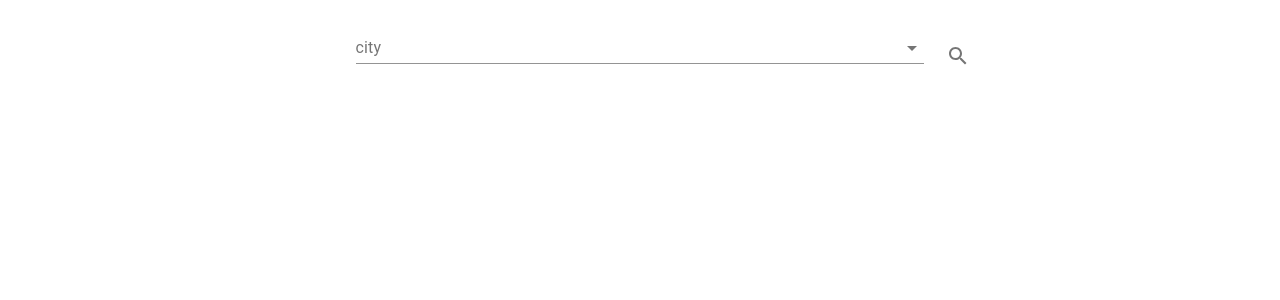
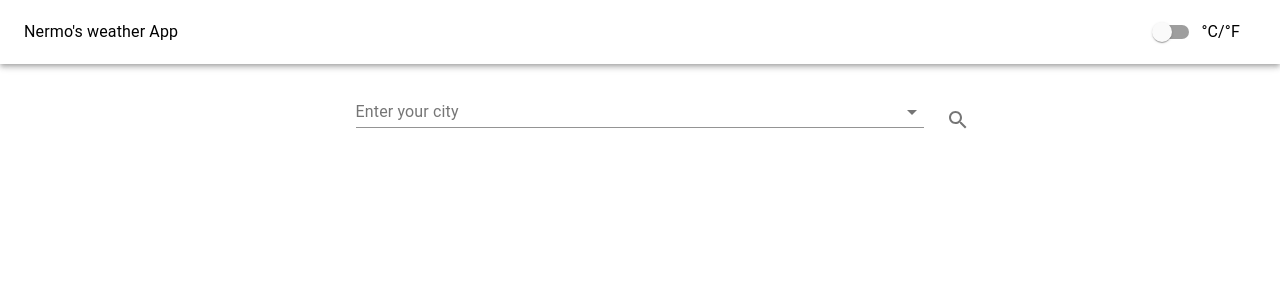
Before and after one commit to nermoo/Manhatten_Project, a React (Create React App) app: page / in a window 1280 px wide. Shown: the top 300 px of the page. Built offline with nearby package versions, Linux system fonts and the light colour scheme; no server answers.

Commit message:
add navbar

```diff
--- a/src/App.js
+++ b/src/App.js
@@ -8,11 +8,11 @@ import Navbar from './components/navbar';
 function App() {
   return (
     <Grid container direction='column'>
+      <Navbar/>
       {/* methna thwa ekk dala navbar ek dann one  */}
       <Grid item container>
         <Grid item xs={1} sm={2}/>
         <Grid item xs={10} sm={8}>
-          {/* //content ek enda one methenta */}
           <Searchbar/>
         </Grid>
         <Grid item xs={1} sm={2}/>
--- a/src/components/mapper.js
+++ b/src/components/mapper.js
@@ -11,7 +11,7 @@ import { TextField,
         CardActionArea} from '@material-ui/core';
 import { makeStyles} from '@material-ui/core/styles';
 import Recommendations from './recommendations';
-
+import { WiCelsius } from "weather-icons-react";
 
 
 const useStyles=makeStyles({
@@ -25,9 +25,14 @@ const useStyles=makeStyles({
         width:150
     },
     temp:{
-        display:"flex",
+        display:"grid",
+        textAlign:"right",
+        alignItems:"center",
+        float:"right"
+    },
+    tempe:{
         textAlign:"center",
-        alignItems:"center",
+        float:"right",
     },
     icon:{
         alignContent:"center",
@@ -40,6 +45,9 @@ const useStyles=makeStyles({
     },
     description:{
         textAlign:"center",
+    },
+    cel:{
+        float:"left",
     }
 })
 
@@ -57,9 +65,11 @@ const Mapper=(props)=>{
     if(6<hours && hours<18){
 
         recommendation=Recommendations.map((reco)=>reco.day[code].recommendation);
+
     }else{
 
-        recommendation=Recommendations.map((reco)=>reco.night[code].recommendation)
+        recommendation=Recommendations.map((reco)=>reco.night[code].recommendation);
+
     };
 
     console.log(recommendation);
@@ -84,10 +94,11 @@ const Mapper=(props)=>{
 
 
     return(
+        <Grid container direction="column">
         <Grid item container>
             <Grid item xs={12}>
         <Card className={classes.card}>
-            <CardContent>
+            <CardContent xs={8} sm={12}>
                 <Typography variant="h2">
                     {props.city},{props.country}
                 </Typography>
@@ -97,9 +108,9 @@ const Mapper=(props)=>{
 
                 <Grid constainer direction="column">
                     <Grid item container xs={12}>
-                        <Grid calssName={classes.temp} item xs={12} sm={6}>
+                        <Grid className={classes.temp} item xs={10} sm={6}>
                             <Typography className={classes.tempe} variant="h1" component="h1">
-                                     {Math.round(props.temperature-273.15)}
+                                     {Math.round(props.temperature-273.15)} &deg;C
                             </Typography>
                         </Grid>
                         <Grid className={classes.icon} item xs={12} sm={6}>
@@ -131,6 +142,7 @@ const Mapper=(props)=>{
         </Card>
         </Grid>
         </Grid>
+        </Grid>
 
 
     )
--- a/src/components/navbar.js
+++ b/src/components/navbar.js
@@ -1,59 +1,60 @@
-// import React, { Component } from "react";
-// import Content from './content';
+import React from "react";
+import { makeStyles } from '@material-ui/core/styles';
+import AppBar from '@material-ui/core/AppBar';
+import Toolbar from '@material-ui/core/Toolbar';
+import Typography from '@material-ui/core/Typography';
+import IconButton from '@material-ui/core/IconButton';
+import MenuIcon from '@material-ui/icons/Menu';
+import AccountCircle from '@material-ui/icons/AccountCircle';
+import Switch from '@material-ui/core/Switch';
+import FormControlLabel from '@material-ui/core/FormControlLabel';
+import FormGroup from '@material-ui/core/FormGroup';
+import MenuItem from '@material-ui/core/MenuItem';
+import Menu from '@material-ui/core/Menu';
+import Searchbar from './searchbar';
 
-// var options = {
-//   enableHighAccuracy: true,
-//   timeout: 5000,
-//   maximumAge: 0,
-// };
-// function success(pos) {
-//   var crd = pos.coords;
+const useStyles = makeStyles((theme) => ({
+  root: {
+    flexGrow: 1,
+    position:"sticky",
+    backgroundColor:"#ffffff",
+    color:"black"
+  },
+  menuButton: {
+    marginRight: theme.spacing(2),
+  },
+  title: {
+    flexGrow: 1,
+  },
+  switch:{
+      float:"right",
 
-//   console.log("Your current position is:");
-//   console.log(`Latitude : ${crd.latitude}`);
-//   console.log(`Longitude: ${crd.longitude}`);
-//   console.log(`More or less ${crd.accuracy} meters.`);
-//   console.log(pos.coords.latitude);
-//     Content(pos.coords.latitude,pos.coords.longitude)
+  },
+  brand:{
+      flexGrow:1,
+  }
+}));
 
+export default function MenuAppBar() {
+    const classes=useStyles();
 
-// }
+    return(
+        <div>
 
-// function errors(err) {
-//   console.warn(`ERROR(${err.code}): ${err.message}`);
-// }
+            <AppBar className={classes.root}>
+                <Toolbar>
+                    <Typography
+                    className={classes.brand}>Nermo's weather App
+                    </Typography>
+                    <FormControlLabel
+                    className={classes.switch}
+                    control={<Switch  name="checkedA" />}
+                    label="&deg;C/&deg;F"
+                    />
+                </Toolbar>
 
-// export default class GeoLocation extends Component {
-//   componentDidMount() {
-//     if (navigator.geolocation) {
-//       navigator.permissions
-//         .query({ name: "geolocation" })
-//         .then(function (result) {
-//           if (result.state === "granted") {
-//             console.log(result.state);
-//             console.log(result);
-//             //If granted then you can directly call your function here
-//             navigator.geolocation.getCurrentPosition(success);
-//           } else if (result.state === "prompt") {
-//             navigator.geolocation.getCurrentPosition(success, errors, options);
-//           } else if (result.state === "denied") {
-//             //If denied then you have to show instructions to enable location
-//           }
-//           result.onchange = function () {
-//             console.log(result.state);
-//           };
-//         });
-//     } else {
-//       alert("Sorry Not available!");
-//     }
-//   };
+            </AppBar>
 
-
-//   render() {
-//     return (
-//       <div>
-//         <h2>GeoLocation</h2>
-//       </div>
-//     );
-//   }
-// }
+        </div>
+    )
+}
--- a/src/components/searchbar.js
+++ b/src/components/searchbar.js
@@ -51,6 +51,7 @@ const SearchBar=()=>{
 
 
     return (
+      <div>
       <Grid container >
       <Grid item container xs={12}>
       <Grid className={classes.searchbar} item xs={12}>
@@ -68,7 +69,7 @@ const SearchBar=()=>{
           <TextField
             id="standard-basic"
             {...params}
-            label="city"
+            label="Enter your city"
             margin="normal"
             InputProps={{ ...params.InputProps, type: 'search' }}
             // onChange={apiFtecher}
@@ -97,6 +98,7 @@ const SearchBar=()=>{
 
     </Grid>
     </Grid>
+    </div>
     );
 
 }
```
